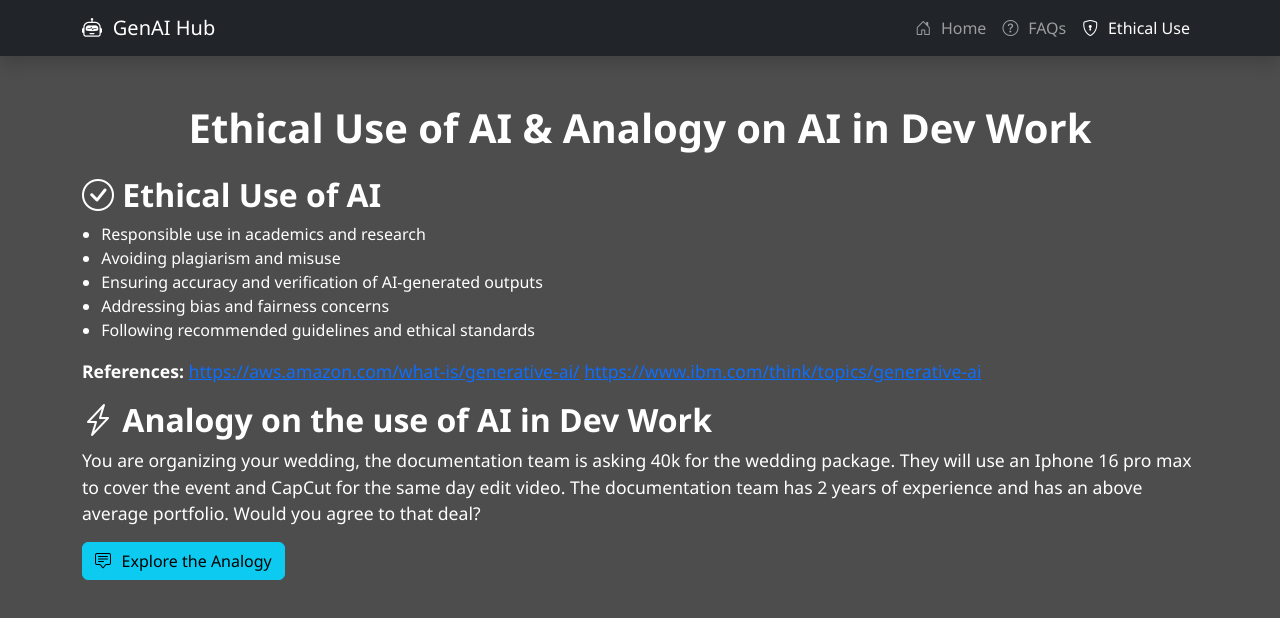
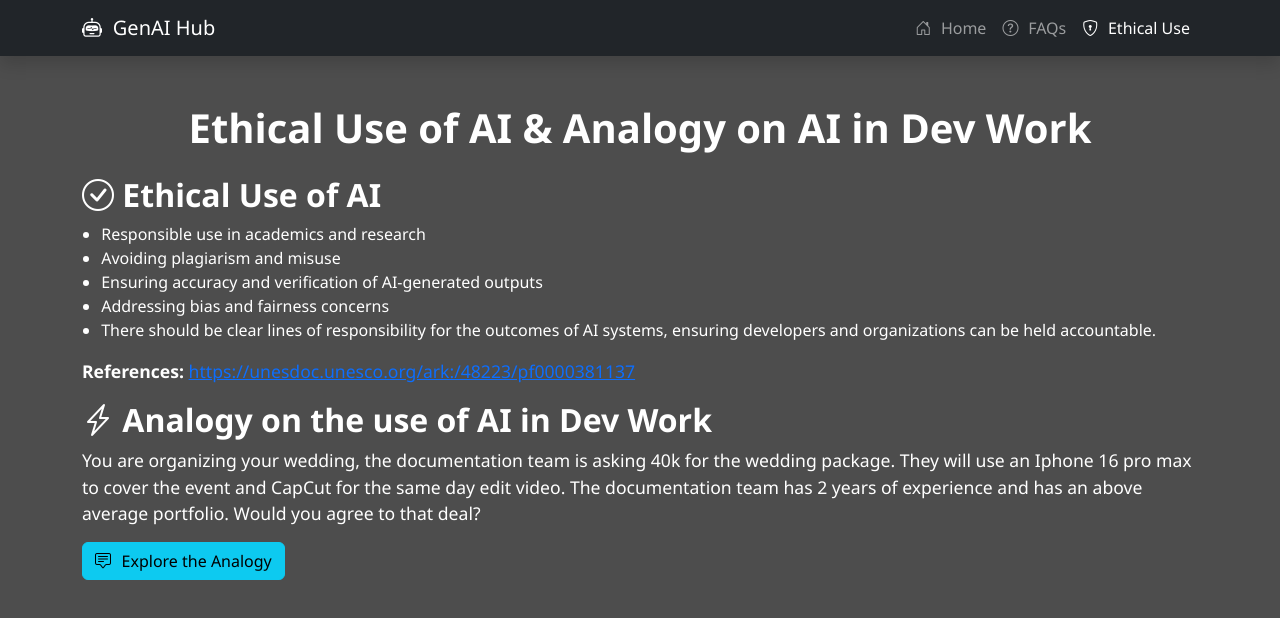
Before and after one commit to gcataneo-dotcom/GenAIWeb, a plain HTML site: page project-root/ethics.html in a window 1280 px wide. Drawn offline with nearby package versions, Linux system fonts and the light colour scheme.

Commit message:
second commit

```diff
--- a/project-root/ethics.html
+++ b/project-root/ethics.html
@@ -42,10 +42,10 @@
       <li>Avoiding plagiarism and misuse</li>
       <li>Ensuring accuracy and verification of AI-generated outputs</li>
       <li>Addressing bias and fairness concerns</li>
-      <li>Following recommended guidelines and ethical standards</li>
+      <li>There should be clear lines of responsibility for the outcomes of AI systems, ensuring developers and organizations can be held accountable. </li>
     </ul>
-    <p><strong>References:</strong> <a href="https://aws.amazon.com/what-is/generative-ai/" target="_blank">https://aws.amazon.com/what-is/generative-ai/</a>
-    <a href="https://www.ibm.com/think/topics/generative-ai" target="_blank">https://www.ibm.com/think/topics/generative-ai</a></p>
+    <p><strong>References:</strong> <a href="https://unesdoc.unesco.org/ark:/48223/pf0000381137" target="_blank">https://unesdoc.unesco.org/ark:/48223/pf0000381137</a>
+
 
   <!-- Analogy -->
   <section class="fade-in">
@@ -57,7 +57,7 @@
   </section>
 </main>
 
-<!-- Modal for Analogy -->
+<!-- Modal -->
 <div class="modal fade" id="analogyModal" tabindex="-1" aria-labelledby="analogyModalLabel" aria-hidden="true">
   <div class="modal-dialog modal-lg modal-dialog-centered">
     <div class="modal-content">
```
Also changed, not shown: project-root/assets/css/image2.jpg (deleted).
